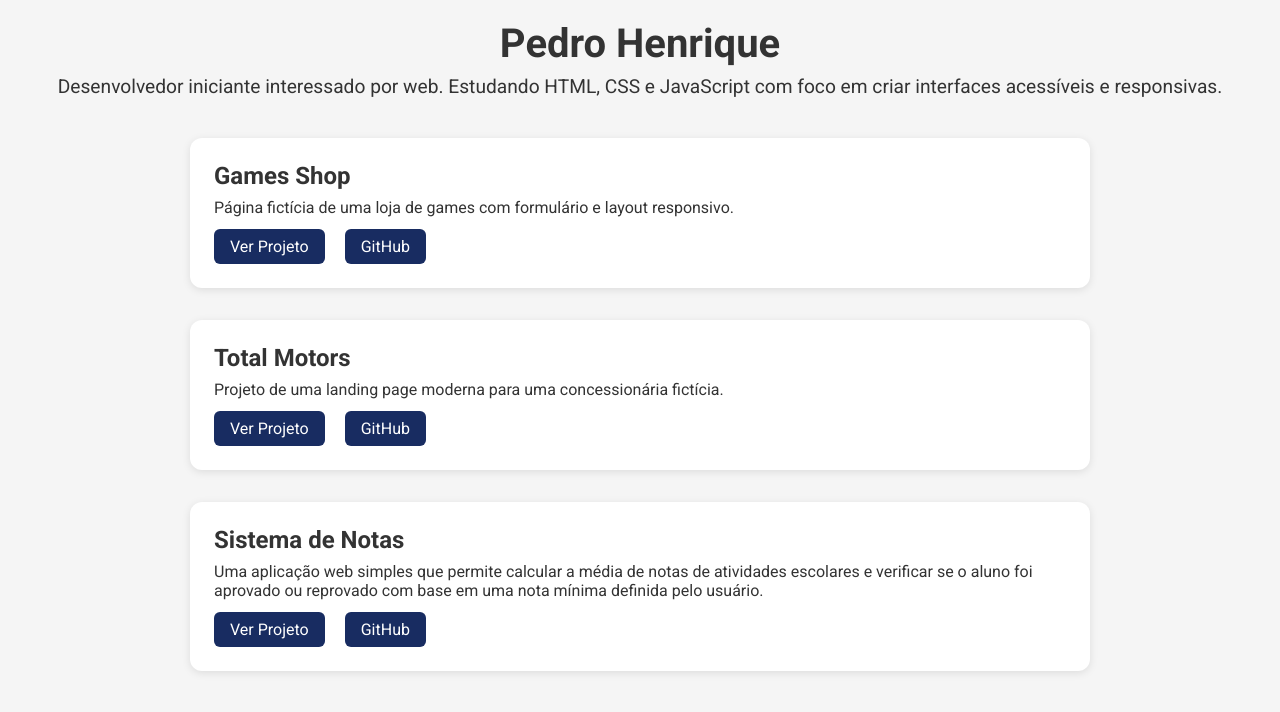
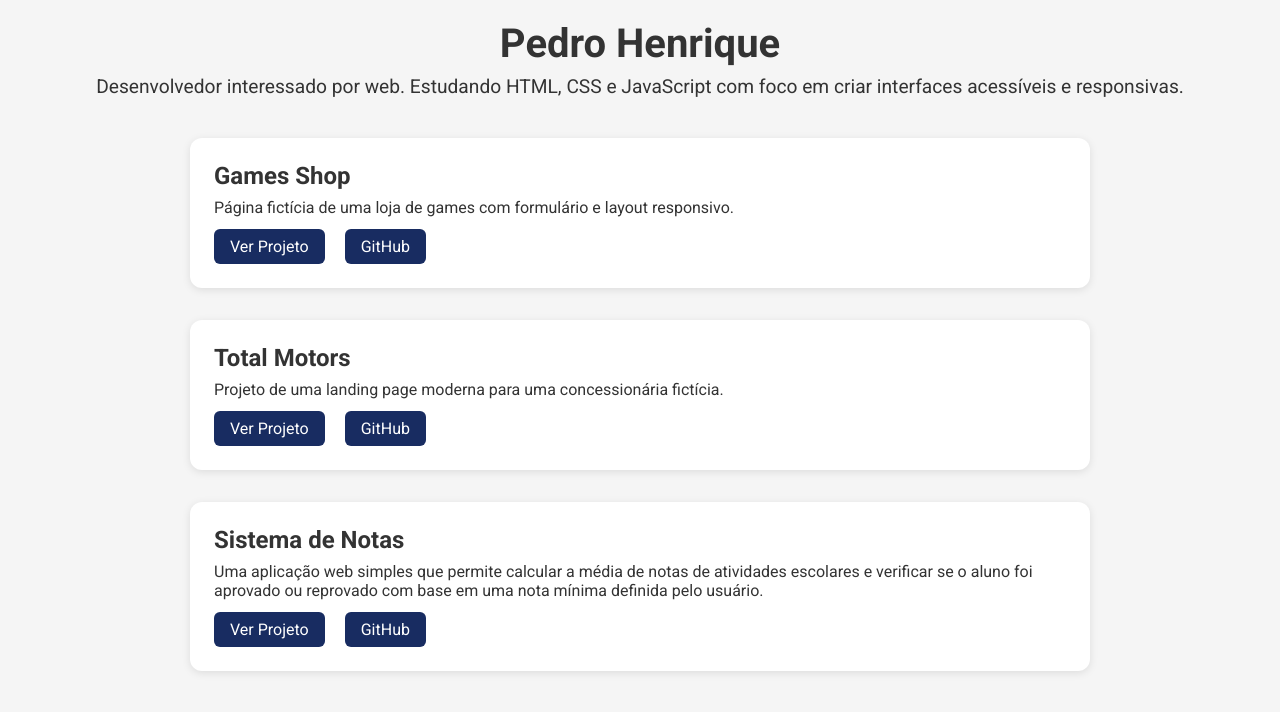
Before and after one commit to Papyrus28/Meu-Portifolio, a plain HTML site: page index.html in a window 1280 px wide. Drawn offline with Linux system fonts and the light colour scheme.

Commit message:
Update index.html

```diff
--- a/index.html
+++ b/index.html
@@ -10,7 +10,7 @@
 <body>
   <header>
     <h1>Pedro Henrique</h1>
-    <p>Desenvolvedor iniciante interessado por web. Estudando HTML, CSS e JavaScript com foco em criar interfaces acessíveis e responsivas.</p>
+    <p>Desenvolvedor interessado por web. Estudando HTML, CSS e JavaScript com foco em criar interfaces acessíveis e responsivas.</p>
   </header>
 
   <section class="projects">
```
